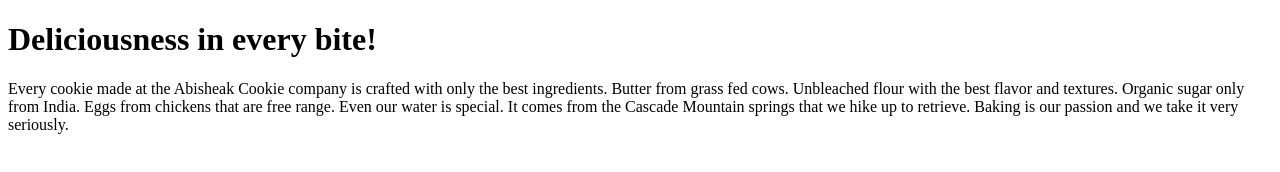
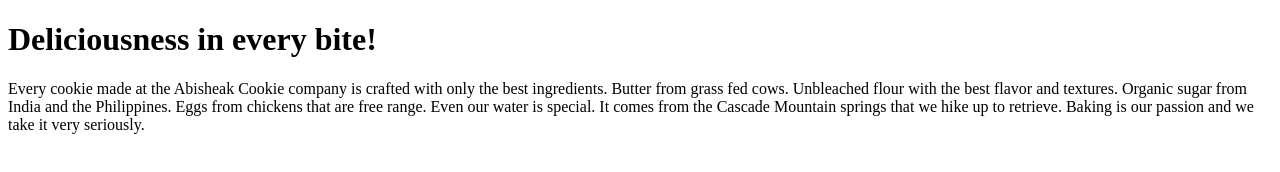
Before and after one commit to Abisheak15/AbisheakCookieCompany.com, a plain HTML site: page index.htm in a window 1280 px wide. Drawn offline with Linux system fonts and the light colour scheme.

Commit message:
Update index.htm

```diff
--- a/index.htm
+++ b/index.htm
@@ -4,7 +4,7 @@
 
 <h1>Deliciousness in every bite!</h1>
 
-<p>Every cookie made at the Abisheak Cookie company is crafted with only the best ingredients. Butter from grass fed cows. Unbleached flour with the best flavor and textures. Organic sugar only from India. Eggs from chickens that are free range. Even our water is special. It comes from the Cascade Mountain springs that we hike up to retrieve. Baking is our passion and we take it very seriously.</p>
+<p>Every cookie made at the Abisheak Cookie company is crafted with only the best ingredients. Butter from grass fed cows. Unbleached flour with the best flavor and textures. Organic sugar from India and the Philippines. Eggs from chickens that are free range. Even our water is special. It comes from the Cascade Mountain springs that we hike up to retrieve. Baking is our passion and we take it very seriously.</p>
 
 </body>
 </html>
```
